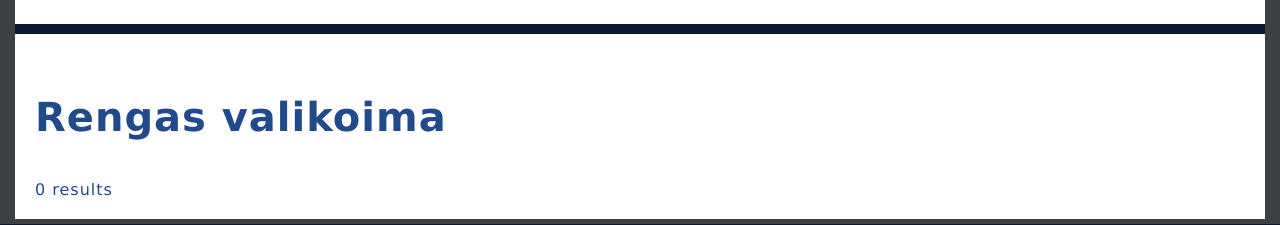
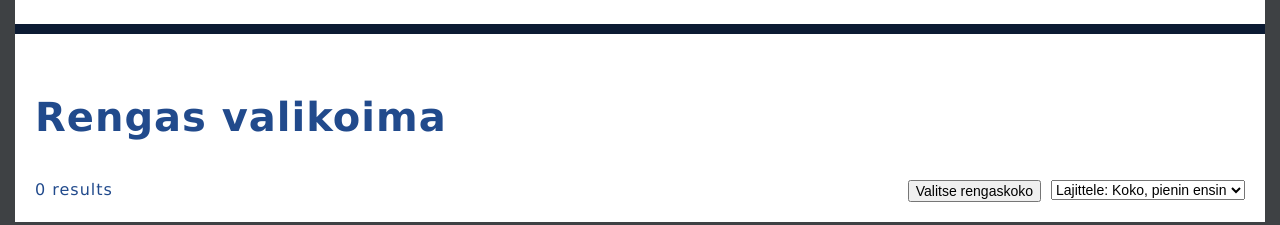
Before and after one commit to Mikael-Kolehmainen/Taitaja2021-semifinal-uppg, a PHP site: page / in a window 1280 px wide. Shown: the part 1516-1741 px from the top of the page. Run offline with PHP 8.4, Linux system fonts and the light colour scheme; data that the repository does not hold is empty; some libraries are stand-ins or nearby versions.

Commit message:
Update 06.11.2021 23:11

```diff
--- a/index.php
+++ b/index.php
@@ -63,6 +63,15 @@
             </article>
             <article id="valikoima">
                 <h1>Rengas valikoima</h1>
+                <select id="sorting">
+                    <option value="0">Lajittele: Koko, pienin ensin</option>
+                    <option value="1">Lajittele: Koko, suurin ensin</option>
+                    <option value="2">Lajittele: Edullisin ensin</option>
+                    <option value="3">Lajittele: Kallein hinta ensin</option>
+                    <option value="4">Lajittele: A - Ö</option>
+                    <option value="5">Lajittele: Ö - A</option>
+                </select>
+                <input id="searchsize" type="button" value="Valitse rengaskoko" onclick="">
                 <table>
                     <?php
                         $servername = "localhost";
@@ -107,6 +116,7 @@
                                             echo "<input type=button value='+' onclick='button2()' />";
                                             echo "<div id='price'>".$row["hinta"]." €/kpl"."</div><br>";
                                             echo "<div id='total'>Yhteensä: </div>";
+                                            echo "<input id='cart' type=button value='Lisää ostoskoriin' onclick=/>";
                                             echo "</ul>";
                                             break;
                                     }
--- a/main.css
+++ b/main.css
@@ -129,8 +129,19 @@ input[type=button] {
     width: 20px;
     text-align: center;
 }
+#cart, #searchsize {
+    width: fit-content;
+    text-align: center;
+}
 #qty {
     display: inline-block;
+}
+#sorting, #searchsize {
+    float: right;
+    font-size: 14px;
+}
+#searchsize {
+    margin-right: 10px;
 }
 @media (max-width: 850px) {
     #rest {
```
